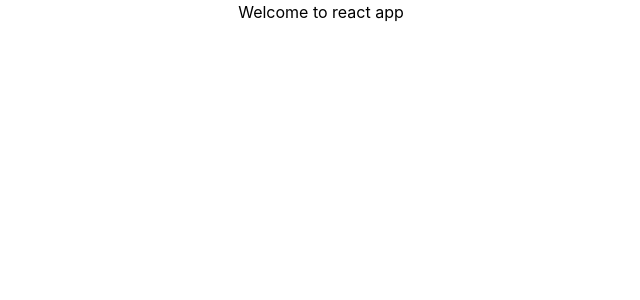
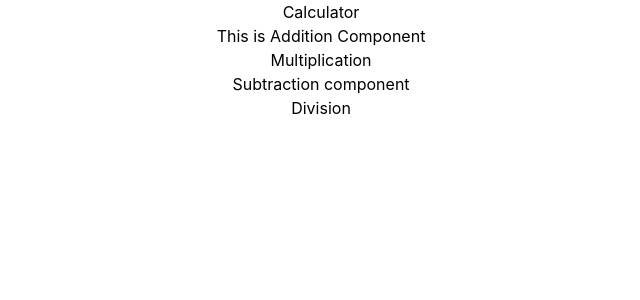
Before and after one commit to ishwarinandargi/react-project, a React (Create React App) app in the folder nexus-app/: page / in a window 1280 px wide. Shown: the top 300 px of the page, without its empty margins (319-959 px from the left). Built offline with nearby package versions, Linux system fonts and the light colour scheme.

Commit message:
Added the props and linked it to the App.js

```diff
--- a/nexus-app/src/App.js
+++ b/nexus-app/src/App.js
@@ -1,9 +1,10 @@
 import "./App.css";
+import Calculator from "./step1/Index";
 
 function App() {
   return (
     <div className="App">
-      <h1>Welcome to react app</h1>
+      <Calculator />
     </div>
   );
 }
--- a/nexus-app/src/step1/Division.jsx
+++ b/nexus-app/src/step1/Division.jsx
@@ -1,4 +1,4 @@
-function Division() {
+let Division=()=>{
   return <div>Division</div>;
 }
 
--- a/nexus-app/src/step1/Index.jsx
+++ b/nexus-app/src/step1/Index.jsx
@@ -1,6 +1,19 @@
-function Calculator() {
-  return <div>Index</div>;
+import Addition from "./Addition";
+import Multiplication from "./Multiplication";
+import Subtraction from "./Subtraction";
+import Division from "./Division";
 
+let Calculator=()=>{
+  return(
+    <>
+      <h1>Calculator </h1>
+      <Addition />
+      <Multiplication />
+      <Subtraction />
+      <Division />
+
+    </>
+  )
 }
 
 export default Calculator;
```
